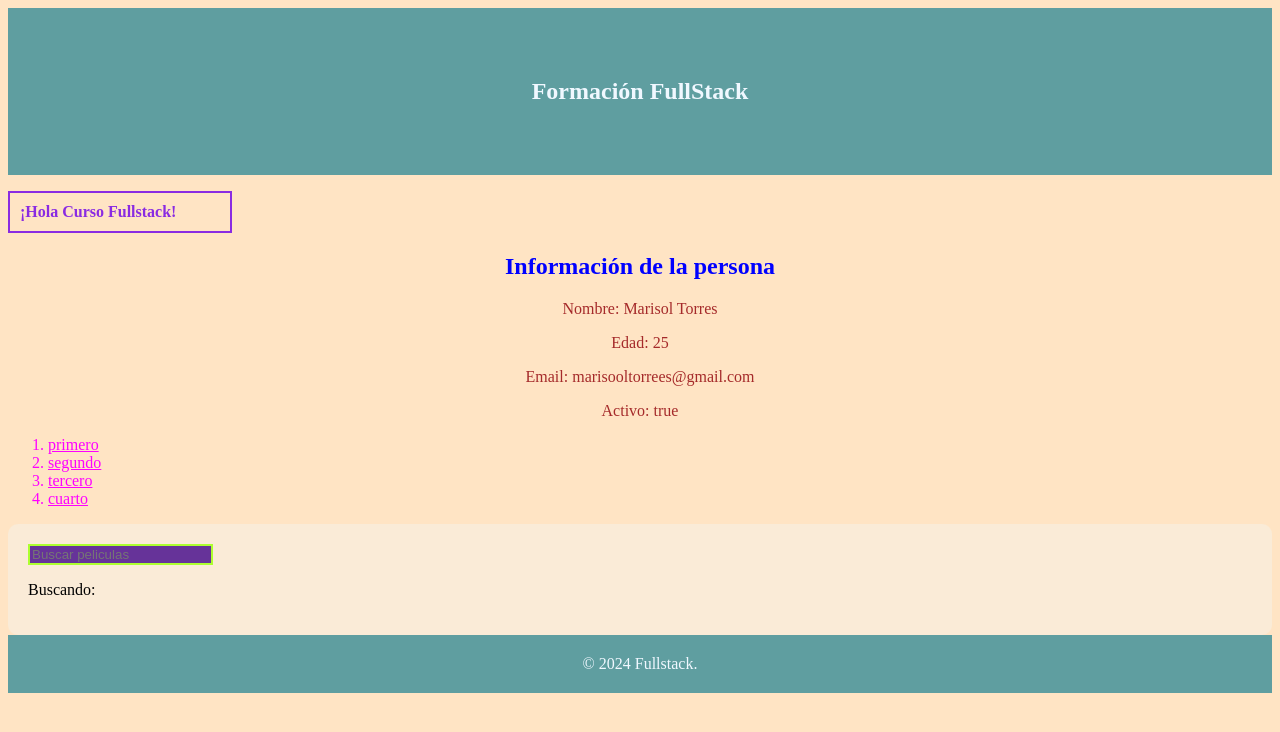
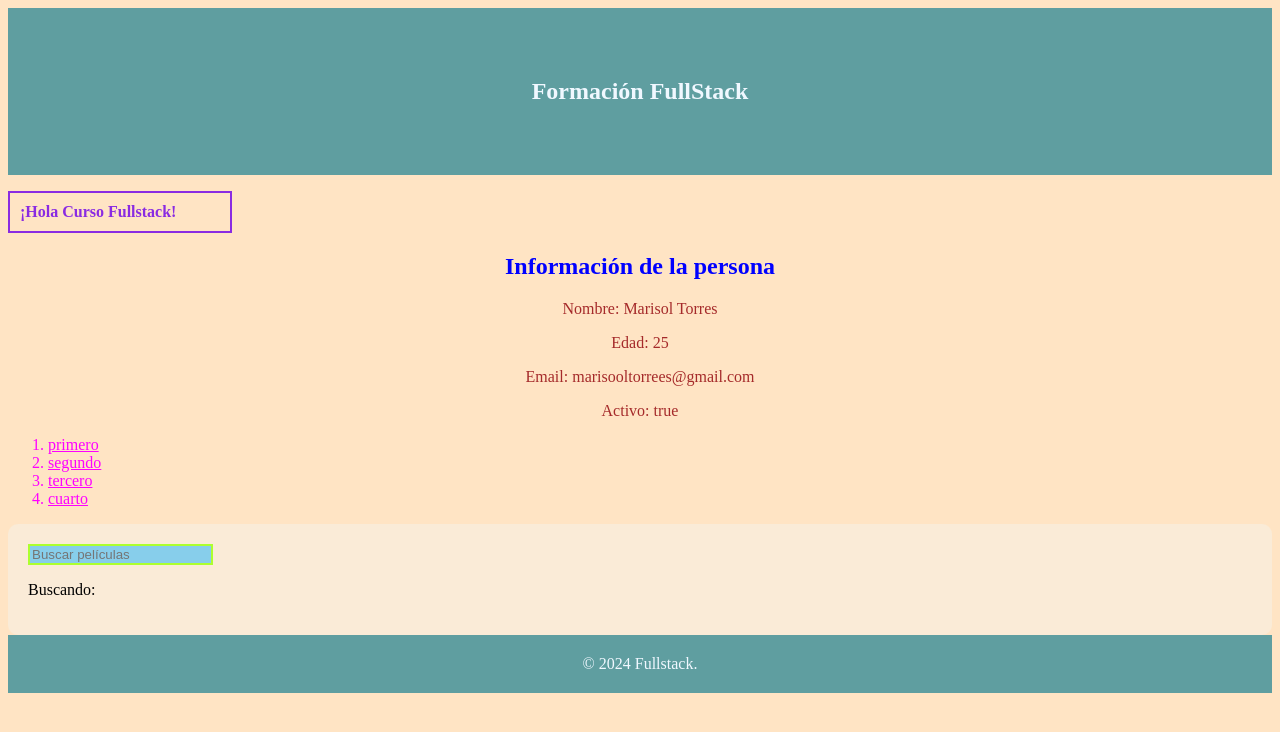
Before and after one commit to marisoltorres99/curso_san_cristobal, an Angular app in the folder practica_front/angular_app/: page /ejercicios in a window 1280 px wide. Shown: the top 732 px of the page. Built offline with nearby package versions, Linux system fonts and the light colour scheme.

Commit message:
renombro archivos y cambio estilos

```diff
--- a/practica_front/angular_app/src/app/ejercicio8-searchbar/ejercicio8-searchbar.component.css
+++ b/practica_front/angular_app/src/app/ejercicio8-searchbar/ejercicio8-searchbar.component.css
@@ -23,7 +23,7 @@
 
     .buscar input {
         border: 2px solid greenyellow;
-        background-color: rebeccapurple;
-        color: aliceblue;
+        background-color: skyblue;
+        color: brown;
     }
 }
--- a/practica_front/angular_app/src/app/ejercicio8-searchbar/ejercicio8-searchbar.component.html
+++ b/practica_front/angular_app/src/app/ejercicio8-searchbar/ejercicio8-searchbar.component.html
@@ -1,5 +1,5 @@
 <div class="buscar">
     <label for="search"></label>
-    <input id="search" type="text" [(ngModel)]="searchTerm" placeholder="Buscar peliculas">
+    <input id="search" type="text" [(ngModel)]="searchTerm" placeholder="Buscar películas">
     <p> Buscando: {{ searchTerm }} </p>
 </div>
```
Also changed, not shown: 1 other file (tests, documents, lock files or other folders).
